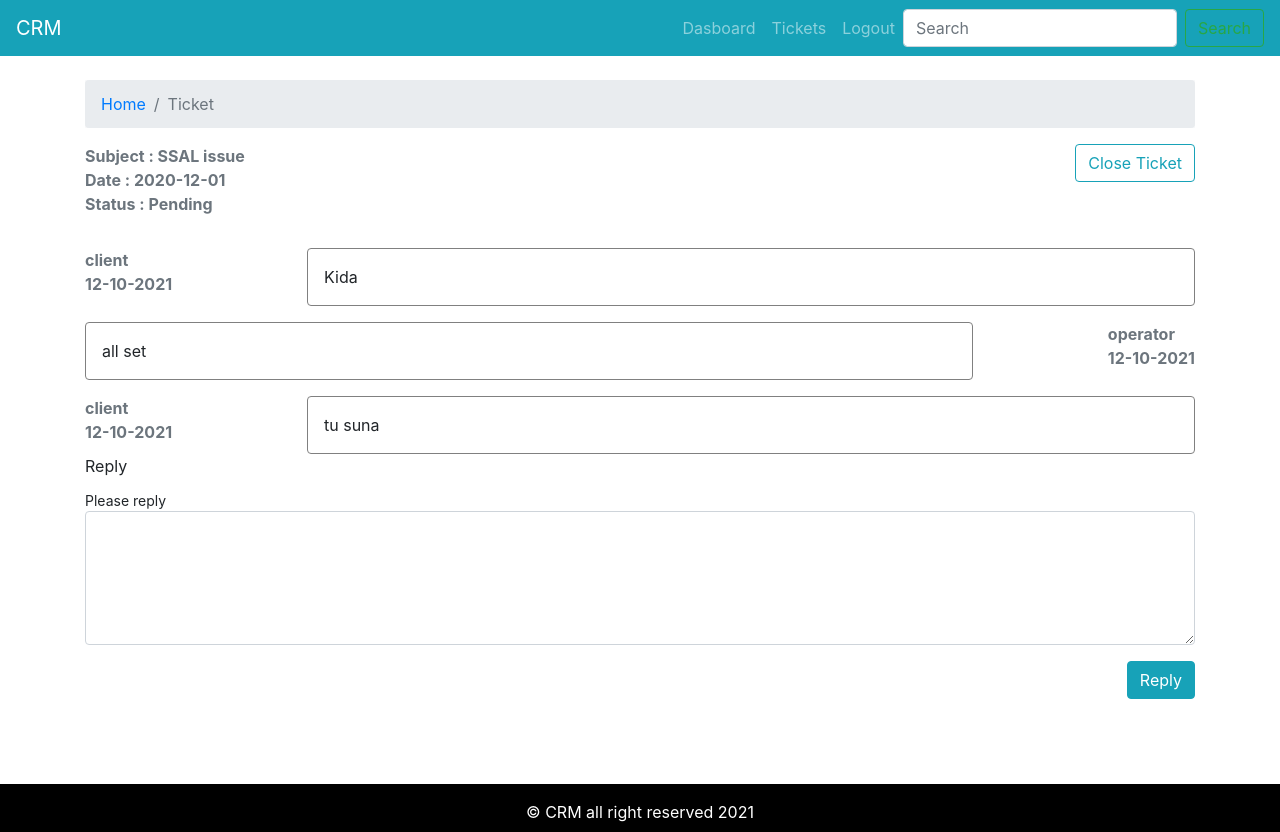
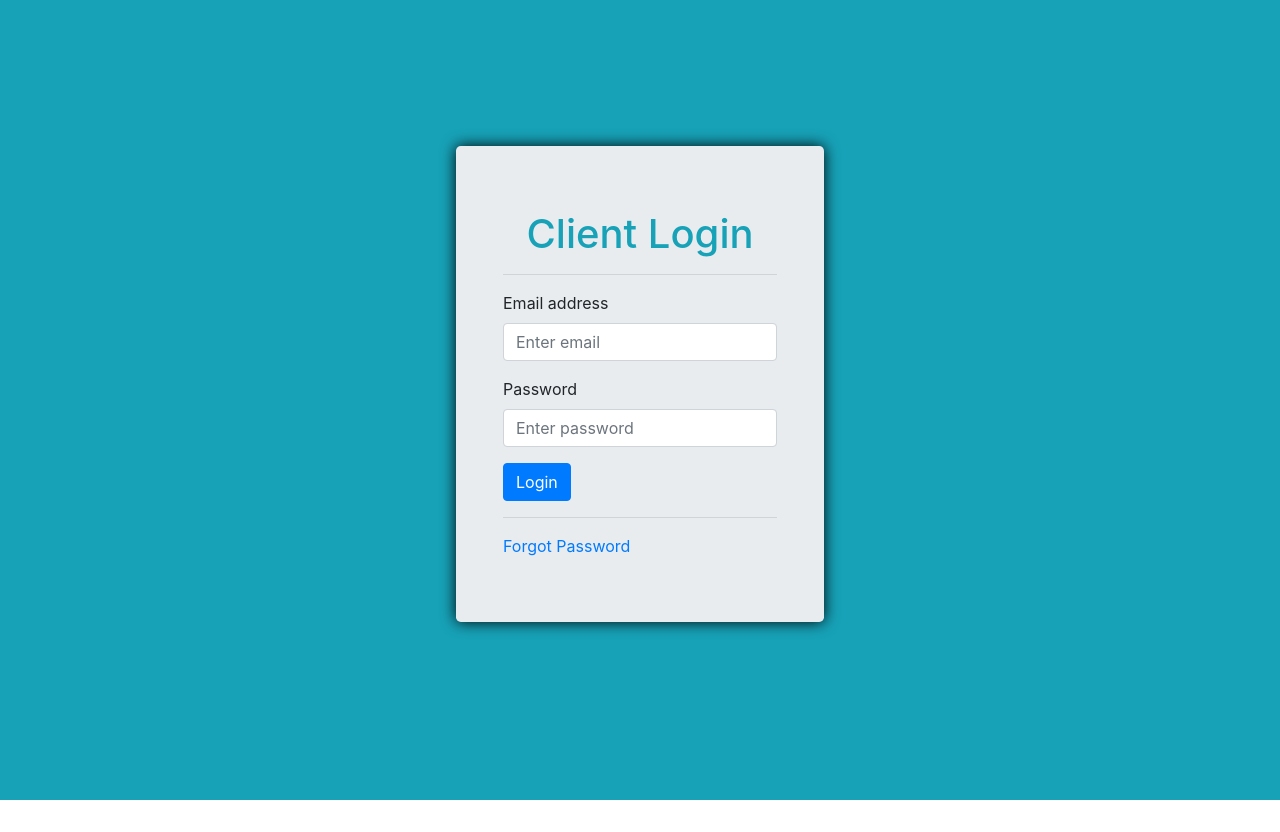
Before and after one commit to gurshersingh/ticketFront, a React (Create React App) app: page / in a window 1280 px wide. After the commit the page ends 800 px from the top, so only its background shows below. Built offline with nearby package versions, Linux system fonts and the light colour scheme.

Commit message:
Added router

```diff
--- a/package.json
+++ b/package.json
@@ -11,6 +11,8 @@
     "react": "^17.0.2",
     "react-bootstrap": "^1.6.4",
     "react-dom": "^17.0.2",
+    "react-router-bootstrap": "^0.25.0",
+    "react-router-dom": "^5.3.0",
     "react-scripts": "4.0.3",
     "web-vitals": "^1.1.2"
   },
--- a/src/App.js
+++ b/src/App.js
@@ -1,23 +1,32 @@
 import './App.css';
-import { AddTicketForm } from './components/addTicketForm/AddTicketForm.comp';
-import { DefaultLayout } from './layout/DefaultLayout';
+import {
+  BrowserRouter as Router,
+  Switch,
+  Route
+} from "react-router-dom";
+
+
 import { TicketListing } from './layout/ticket-listing/Ticket-Listing.page';
 import { AddTicket } from './pages/add-ticket/AddTicket.page';
 import { Dashboard } from './pages/dashboard/Dashboard.page';
 //import{Button} from 'react-bootstrap'
 import { Entry } from './pages/entry/Entry.page';
 import { Ticket } from './pages/ticket/Ticket.page';
+import { PrivateRoute } from './components/private-route/PrivateRoute';
 
 function App() {
   return (
     <div className="App">
-      <DefaultLayout>
-       {/*<Dashboard/>*/}
-       {/*<AddTicket/>*/}
-       {/*<TicketListing/>*/}
-       <Ticket/>
-      </DefaultLayout>
+    <Router>
+    <Switch>
+    <Route exact path="/"><Entry/></Route>
+    <PrivateRoute  path="/dashboard"><Dashboard/></PrivateRoute>
+    <PrivateRoute  path="/addticket"><AddTicket/></PrivateRoute>
+    <PrivateRoute  path="/ticket/:id"><Ticket/></PrivateRoute>
+    <PrivateRoute  path="/tickets"><TicketListing/></PrivateRoute>
 
+    </Switch>
+     </Router>
     </div>
   );
 }
--- a/src/assets/data/dummy.json
+++ b/src/assets/data/dummy.json
@@ -28,7 +28,25 @@
         "id":2,
         "subject":"SSALp issue",
         "status": "Open",
-        "date":"2020-12-01"
+        "date":"2020-12-01",
+        "history":[
+            {
+            "date":"12-10-2021",
+            "message":"hello",
+            "messageBy":"client"
+            },
+            {
+                "date":"12-10-2021",
+                "message":"bro",
+                "messageBy":"operator"
+            },
+            {
+                "date":"12-10-2021",
+                "message":"watsupp",
+                "messageBy":"client"
+            }
+
+        ]
     },
     {
         "id":3,
--- /dev/null
+++ b/src/components/private-route/PrivateRoute.js
@@ -0,0 +1,13 @@
+import React from "react"
+import { Route, Redirect } from "react-router-dom";
+import { DefaultLayout } from "../../layout/DefaultLayout";
+
+const isAuth = true
+export const PrivateRoute=({children, ...rest})=>{
+
+    return(<Route
+        {...rest}
+        render={()=>(isAuth?<DefaultLayout >{children}</DefaultLayout>:<Redirect to
+        ="/"/>)}/> )
+
+}
--- a/src/components/ticket-table/Ticket-table.comp.js
+++ b/src/components/ticket-table/Ticket-table.comp.js
@@ -1,5 +1,6 @@
 import React from 'react'
 import { Table } from 'react-bootstrap'
+import { Link } from "react-router-dom";
 
 export const TicketTable = ({tickets}) => {
     return (
@@ -16,7 +17,10 @@
             {tickets.length>0 ? tickets.map(row=>
                 <tr key={row.id}>
                     <td>{row.id}</td>
-                    <td>{row.subject}</td>
+                    <td>
+                    <Link to ={`/ticket/${row.id}`}>
+                    {row.subject}
+                    </Link></td>
                     <td>{row.status}</td>
                     <td>{row.date}</td>
                 </tr>):
--- a/src/layout/partials/Header.js
+++ b/src/layout/partials/Header.js
@@ -1,27 +1,35 @@
-import React from 'react'
-import {Navbar, Nav, NavDropdown, Form, FormControl, Button} from 'react-bootstrap'
+import React from "react";
+import { Navbar, Nav } from "react-bootstrap";
+//import logo from "../../assets/img/logo.png";
+import { useHistory } from "react-router-dom";
+import { LinkContainer } from "react-router-bootstrap";
+
+
 export const Header = () => {
-    return (
+  const history = useHistory();
 
-        <Navbar collapseOnSelect
-        variant="dark"
-        bg="info"
-        expand="md"
-        >
-        <Navbar.Brand href="#home">CRM</Navbar.Brand>
-        <Navbar.Toggle aria-controls="basic-navbar-nav" />
-        <Navbar.Collapse id="basic-navbar-nav">
-          <Nav className="ml-auto">
-            <Nav.Link href="#home">Dasboard</Nav.Link>
-            <Nav.Link href="#home">Tickets</Nav.Link>
-            <Nav.Link href="#link">Logout</Nav.Link>
-          </Nav>
-          <Form inline>
-            <FormControl type="text" placeholder="Search" className="mr-sm-2" />
-            <Button variant="outline-success">Search</Button>
-          </Form>
-        </Navbar.Collapse>
-      </Navbar>
+  const logOut=()=>{
+    history.push('/')
+  }
 
-    )
-}
+  return (
+    <Navbar collapseOnSelect bg="info" variant="dark" expand="md">
+      <Navbar.Brand>
+        CRM
+      </Navbar.Brand>
+      <Navbar.Toggle aria-controls="basic-navbar-nav" />
+      <Navbar.Collapse id="basic-navbar-nav">
+        <Nav className="ml-auto">
+          <LinkContainer to="/dashboard">
+            <Nav.Link>Dashboard</Nav.Link>
+          </LinkContainer>
+          <LinkContainer to="/tickets">
+            <Nav.Link>Tickets</Nav.Link>
+          </LinkContainer>
+
+          <Nav.Link onClick={logOut}>Logout</Nav.Link>
+        </Nav>
+      </Navbar.Collapse>
+    </Navbar>
+  );
+};
--- a/src/layout/ticket-listing/Ticket-Listing.page.js
+++ b/src/layout/ticket-listing/Ticket-Listing.page.js
@@ -1,9 +1,10 @@
 import React, {useState, useEffect}from 'react'
-import {Container, Row, Col, Form, Button} from 'react-bootstrap'
+import {Container, Row, Col,  Button} from 'react-bootstrap'
 import { BreadCrum } from '../../components/login/bread-crum/BreadCrum.comp'
 import { SearchForm } from '../../components/search-form/SearchForm.comp'
 import { TicketTable } from '../../components/ticket-table/Ticket-table.comp'
 import tickets from './../../assets/data/dummy.json'
+import { Link } from "react-router-dom";
 
 export const TicketListing = () => {
     const [str, setstr] = useState("")
@@ -30,7 +31,9 @@
             </Row>
             <Row className="mt-4">
                 <Col>
+                <Link to ="/addticket">
                 <Button variant="info">Add Ticket</Button>
+                </Link>
                 </Col>
                 <Col className="text-right">
                     <SearchForm
--- a/src/pages/add-ticket/AddTicket.page.js
+++ b/src/pages/add-ticket/AddTicket.page.js
@@ -1,6 +1,6 @@
 import React from 'react'
 import  {useState,useEffect} from 'react'
-import {Container, Row, Col, Form, Button} from 'react-bootstrap'
+import {Container, Row, Col} from 'react-bootstrap'
 import { AddTicketForm } from '../../components/addTicketForm/AddTicketForm.comp'
 import { BreadCrum } from '../../components/login/bread-crum/BreadCrum.comp'
 import { shortString } from '../../utils/validation'
--- a/src/pages/dashboard/Dashboard.page.js
+++ b/src/pages/dashboard/Dashboard.page.js
@@ -1,8 +1,10 @@
 import React from 'react'
-import {Container, Row, Col, Form, Button} from 'react-bootstrap'
+import {Container, Row, Col,  Button} from 'react-bootstrap'
 import { TicketTable } from '../../components/ticket-table/Ticket-table.comp'
 import tickets from '../../assets/data/dummy.json'
 import { BreadCrum } from '../../components/login/bread-crum/BreadCrum.comp'
+
+import { Link } from "react-router-dom";
 
 export const Dashboard = () => {
     return (
@@ -14,10 +16,12 @@
             </Row>
             <Row>
                 <Col className="text-center mt-3 mb-2">
+                <Link to ="/addticket">
                     <Button variant="info"
-                    style={{"font-size" : "2rem", "padding": "10px 30px"}}>
+                    style={{"fontSize" : "2rem", "padding": "10px 30px"}}>
                     Add New Ticket
                     </Button>
+                </Link>
                 </Col>
             </Row>
             <Row>
--- a/src/pages/entry/Entry.page.js
+++ b/src/pages/entry/Entry.page.js
@@ -4,7 +4,7 @@
 import { Login } from '../../components/login/Login.component'
 import { useState } from 'react'
 import { ResetPassword } from '../../components/password-reset/PasswordRest.component'
-import { DefaultLayout } from '../../layout/DefaultLayout'
+
 
 
 export const Entry = () => {
--- a/src/pages/ticket/Ticket.page.js
+++ b/src/pages/ticket/Ticket.page.js
@@ -4,14 +4,26 @@
 import { MessageHistory } from '../../components/message-history/MessageHistory.comp'
 import { UpdateTicket } from '../../components/update-ticket/UpdateTicket.comp'
 import tickets from './../../assets/data/dummy.json'
-
+import { useParams } from "react-router-dom"
 
 export const Ticket = () => {
-    const ticket=tickets[0]
+
+    const {id} = useParams();
+    //console.log(id);
+   //const ticket=tickets[id-1]
+   // console.log(ticket);
     const [textMsg, settextMsg] = useState("")
+    const [loadtic, setloadtic] = useState("")
     useEffect(() => {
+        for (let i = 0; i < tickets.length; i++) {
+            if(id== tickets[i].id)
+            {
+                setloadtic(tickets[i])
+                continue
+            }
 
-    }, [textMsg])
+        }
+    }, [textMsg],[id])
 
     const handleOnChange=(e)=>{
         settextMsg(e.target.value)
@@ -22,6 +34,7 @@
         alert('form submitted')
     }
     return (
+
         <Container>
             <Row>
                 <Col>
@@ -29,10 +42,11 @@
                 </Col>
             </Row>
             <Row>
-                <Col className="font-weight-bolder text-secondary">
-                <div className="subject">Subject : {ticket.subject}</div>
-                <div className="date">Date : {ticket.date}</div>
-                <div className="status">Status : {ticket.status}</div>
+            <Col className="font-weight-bolder text-secondary">
+
+                <div className="subject">Subject : {loadtic.subject}</div>
+                <div className="date">Date : {loadtic.date}</div>
+                <div className="status">Status : {loadtic.status}</div>
                 </Col>
                 <Col className="text-right">
                 <Button variant="outline-info">Close Ticket</Button>
@@ -40,7 +54,7 @@
             </Row>
             <Row className="mt-3">
                 <Col>
-                <MessageHistory msg={ticket.history}/>
+                <MessageHistory msg={loadtic.history}/>
                 <UpdateTicket
                 textMsg={textMsg}
                 handleOnChange={handleOnChange}
```
Also changed, not shown: 1 other file (tests, documents, lock files or other folders).
